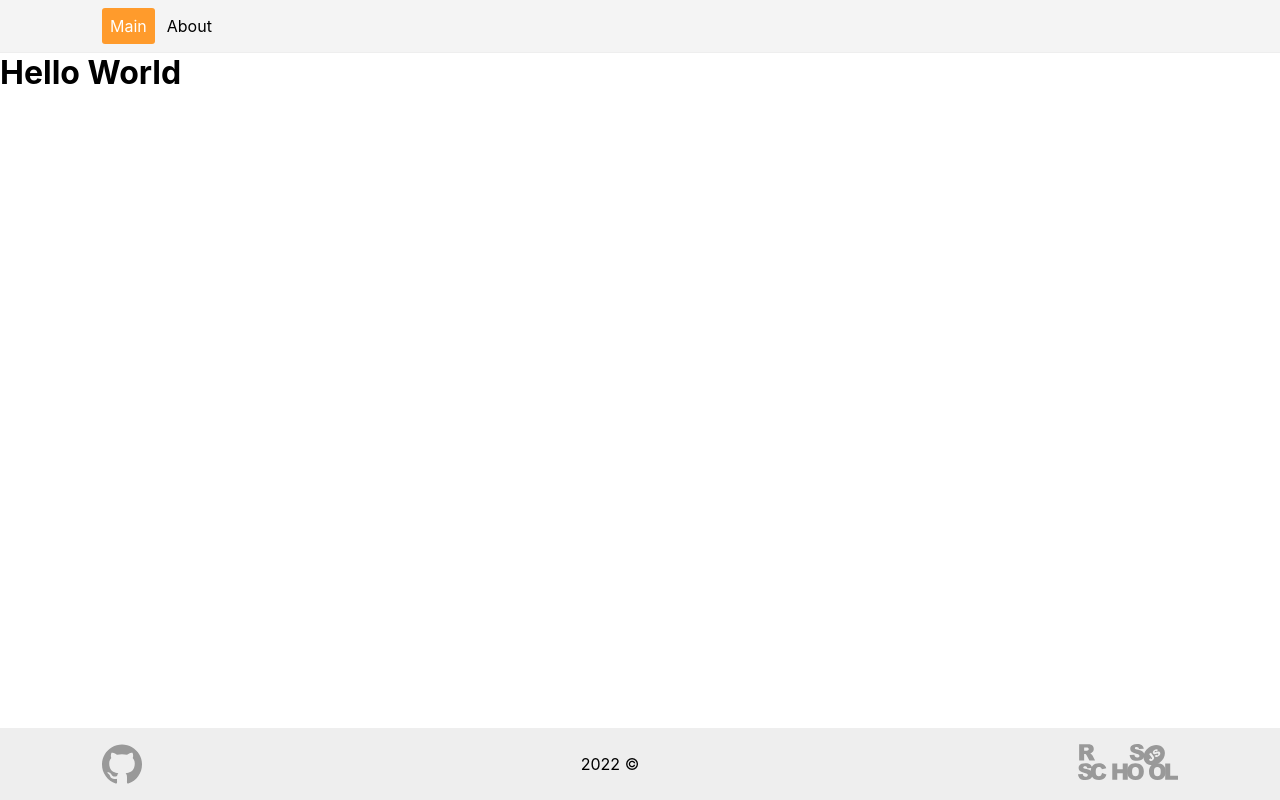
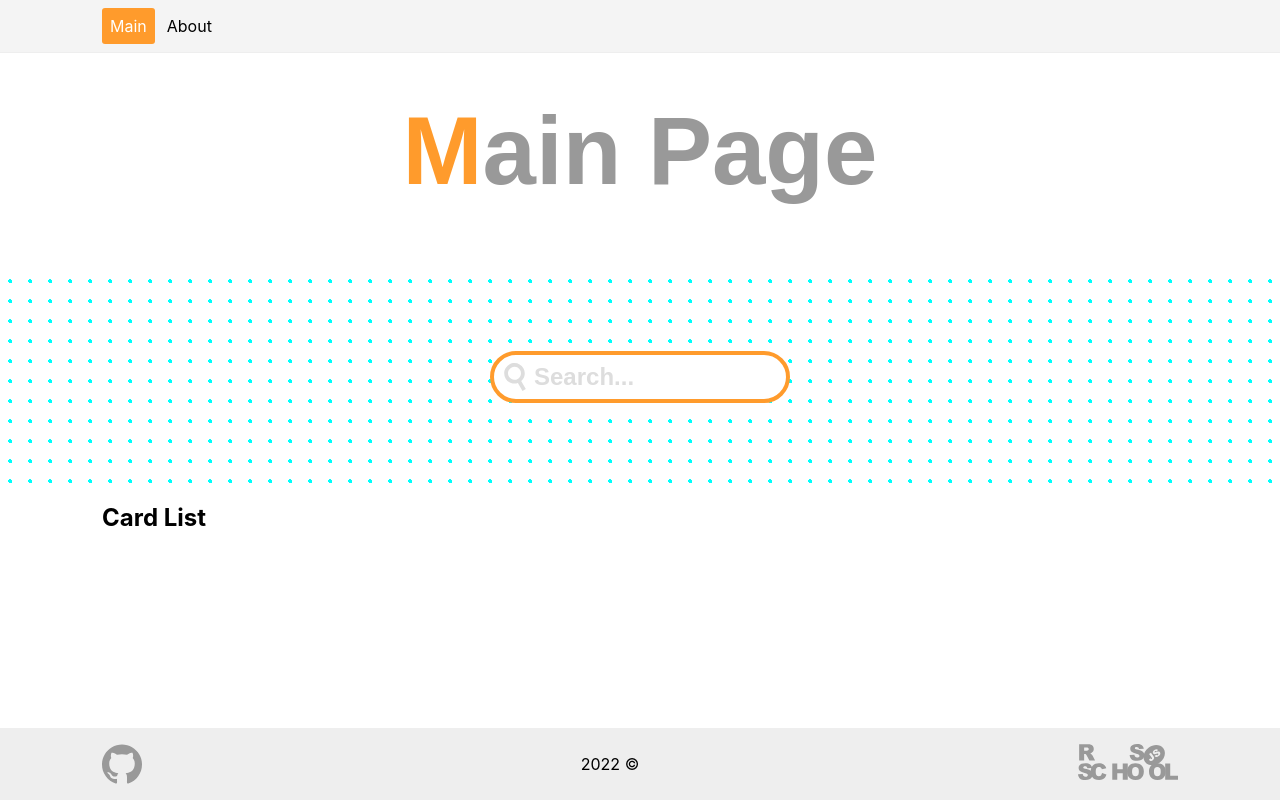
Before and after one commit to Jeneko/react2022Q3, a React (Create React App) app: page / in a window 1280 px wide. Built offline with nearby package versions, Linux system fonts and the light colour scheme.

Commit message:
feat: implement Search component

```diff
--- /dev/null
+++ b/src/components/Search/Search.css
@@ -0,0 +1,50 @@
+.search-container {
+  display: block;
+  text-align: center;
+  padding: 5rem 2rem;
+  background-image:
+    radial-gradient(var(--color-secondary) 15%, transparent 15%);
+  background-position: 0px 0px;
+  background-size: 20px 20px;
+  background-color: rgb(255, 255, 255);
+}
+
+.search {
+  position: relative;
+  display: inline-block;
+
+}
+
+.search__input {
+  width: 100%;
+  max-width: 300px;
+  box-sizing: border-box;
+  font-size: 1.5rem;
+  position: relative;
+  color: #555;
+  padding: 0.5rem 1rem 0.5rem 2.5rem;
+  font-weight: bold;
+  border: 4px solid var(--color-primary);
+  border-radius: 100px;
+  transition: all 0.3s ease-in-out;
+  outline: 1px solid #00fffb00;
+}
+
+.search__input::placeholder {
+  color: #ddd;
+}
+
+.search__input:focus {
+  outline: 6px solid var(--color-secondary);
+}
+
+.search__icon {
+  position: absolute;
+  top: 12px;
+  left: 11px;
+  width: 28px;
+  height: 28px;
+  background: url(search-icon.svg);
+  background-repeat: no-repeat;
+  background-position: center;
+}
--- /dev/null
+++ b/src/components/Search/index.tsx
@@ -0,0 +1,44 @@
+import React, { ChangeEvent } from 'react';
+import './Search.css';
+
+export const LOCAL_STORAGE_KEY = 'searchValue';
+
+interface SearchState {
+  value: string;
+}
+
+class Search extends React.Component<object, SearchState> {
+  constructor(props: object) {
+    super(props);
+    this.state = { value: localStorage.getItem(LOCAL_STORAGE_KEY) || '' };
+    this.onChangeHandler = this.onChangeHandler.bind(this);
+  }
+
+  componentWillUnmount(): void {
+    localStorage.setItem(LOCAL_STORAGE_KEY, this.state.value);
+  }
+
+  onChangeHandler(e: ChangeEvent) {
+    const target = e.target as HTMLInputElement;
+    this.setState({ value: target.value });
+  }
+
+  render() {
+    return (
+      <div className="search-container">
+        <div className="search">
+          <input
+            type="search"
+            className="search__input"
+            onChange={this.onChangeHandler}
+            placeholder="Search..."
+            value={this.state.value}
+          />
+          <div className="search__icon"></div>
+        </div>
+      </div>
+    );
+  }
+}
+
+export { Search };
--- a/src/pages/Main/index.tsx
+++ b/src/pages/Main/index.tsx
@@ -1,7 +1,19 @@
 import React from 'react';
+import { PageHeading } from 'components/PageHeading';
+import { Search } from 'components/Search';
 
 function MainPage() {
-  return <h1>Hello World</h1>;
+  return (
+    <div className="main">
+      <div className="container">
+        <PageHeading>Main Page</PageHeading>
+      </div>
+      <Search />
+      <div className="container">
+        <h2>Card List</h2>
+      </div>
+    </div>
+  );
 }
 
 export { MainPage };
```
Also changed, not shown: src/components/Search/search-icon.svg (added).
